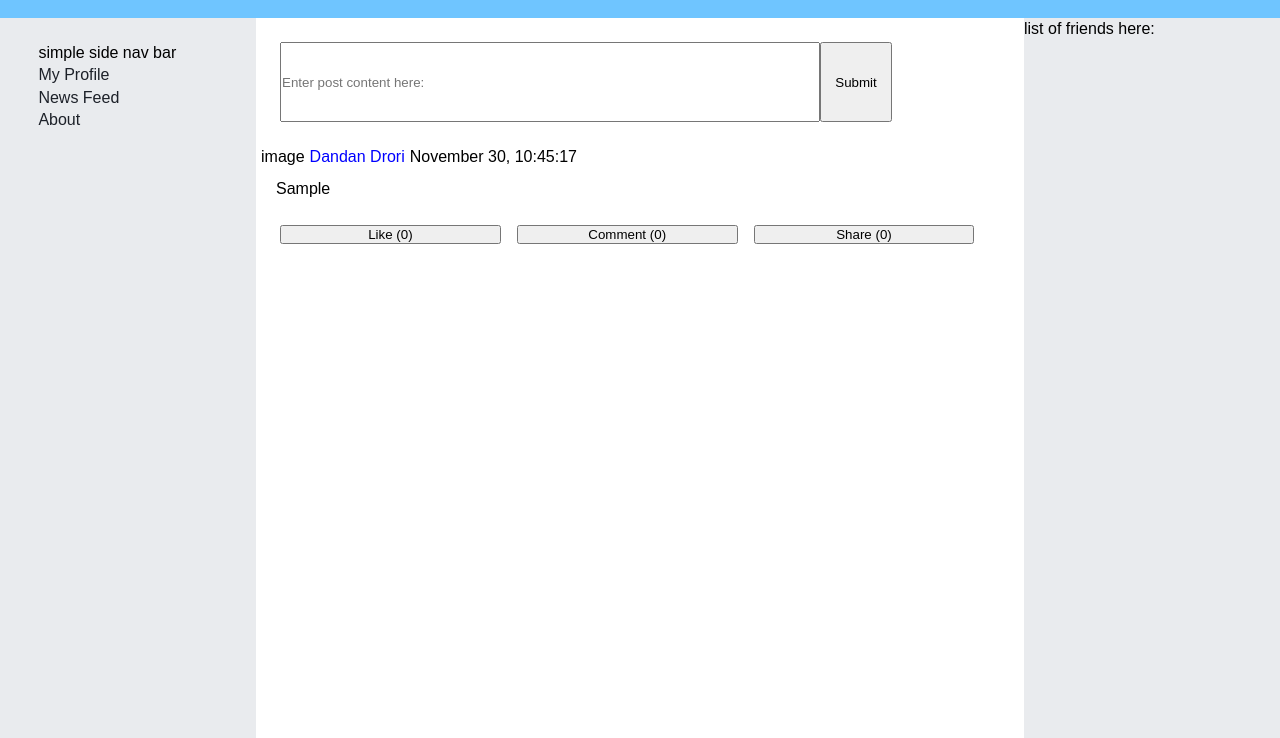
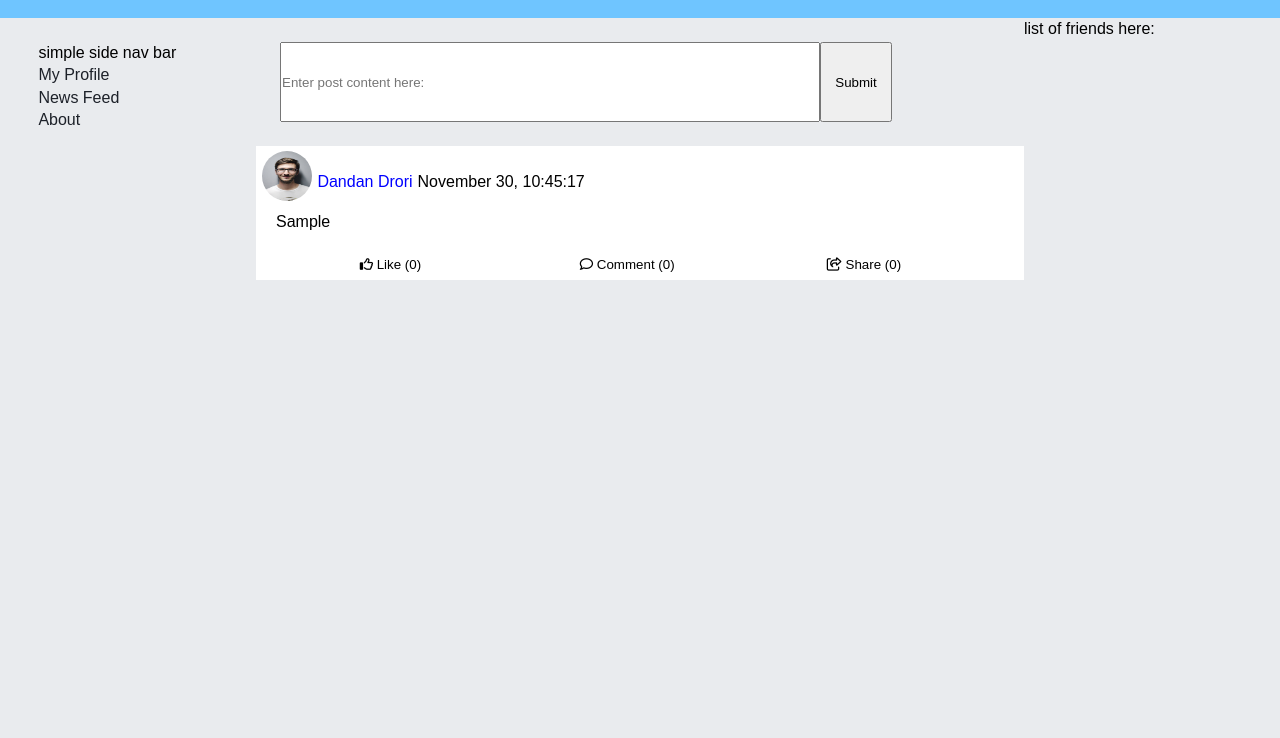
Before and after one commit to dandan-drori/Social-App, a React app in the folder my-app/: page / in a window 1280 px wide. Both pictures are taken after typing "Sample" into the empty fields and a click on the input "Submit". Shown: the part 62-800 px from the top of the page. Built offline with nearby package versions, Linux system fonts and the light colour scheme.

Commit message:
changed styiling

```diff
--- a/my-app/public/index.html
+++ b/my-app/public/index.html
@@ -11,6 +11,10 @@
     />
     <link rel="apple-touch-icon" href="logo192.png" />
     <title>React App</title>
+    <script
+      src="https://kit.fontawesome.com/a91f9c67ce.js"
+      crossorigin="anonymous"
+    ></script>
   </head>
   <body>
     <noscript>You need to enable JavaScript to run this app.</noscript>
--- a/my-app/src/App.css
+++ b/my-app/src/App.css
@@ -19,7 +19,14 @@ a:hover {
   text-decoration: underline;
 }
 
-img {
-  width: 100px;
-  height: 100px;
+button {
+  background: none;
 }
+
+button:focus {
+  outline: none;
+}
+
+button:hover {
+  background: #ddd;
+}
--- a/my-app/src/Components/CardHeader.js
+++ b/my-app/src/Components/CardHeader.js
@@ -21,12 +21,18 @@ export class CardHeader extends Component {
 
     return (
       <div style={{ display: 'flex' }}>
-        <p style={{ marginLeft: '5px' }}>image</p>
-        {/* <img src='../Images/michael-dam-mEZ3PoFGs_k-unsplash.jpg' alt='' /> */}
-        <a href='#' style={{ marginLeft: '5px', color: 'blue' }}>
+        <img
+          src={require('../Images/adult-beard-boy-casual-220453.jpg')}
+          alt=''
+          style={imgStyle}
+        />
+        <a
+          href='#'
+          style={{ marginLeft: '5px', color: 'blue', marginTop: '2.5vh' }}
+        >
           {fName + ' ' + lName}
         </a>
-        <p style={{ marginLeft: '5px' }}>
+        <p style={{ marginLeft: '5px', marginTop: '2.5vh' }}>
           {months[time.getMonth()] +
             ' ' +
             time.getDate() +
@@ -43,4 +49,11 @@ export class CardHeader extends Component {
   }
 }
 
+const imgStyle = {
+  width: '50px',
+  height: '50px',
+  borderRadius: '50%',
+  marginLeft: '0.5vw'
+};
+
 export default CardHeader;
--- a/my-app/src/Components/CardInterActive.js
+++ b/my-app/src/Components/CardInterActive.js
@@ -20,10 +20,16 @@ export class CardInterActive extends Component {
         }}
       >
         <button onClick={this.handleClick} style={buttonStyle}>
-          Like ({likesCount})
+          <i class='far fa-thumbs-up'></i> Like ({likesCount})
         </button>
-        <button style={buttonStyle}>Comment ({commentsCount})</button>
-        <button style={buttonStyle}>Share ({sharesCount})</button>
+        <button style={buttonStyle}>
+          {' '}
+          <i class='far fa-comment'></i> Comment ({commentsCount})
+        </button>
+        <button style={buttonStyle}>
+          {' '}
+          <i class='far fa-share-square'></i> Share ({sharesCount})
+        </button>
       </div>
     );
   }
@@ -31,7 +37,10 @@ export class CardInterActive extends Component {
 
 const buttonStyle = {
   width: '30%',
-  margin: '1vh'
+  margin: '1vh',
+  borderRadius: '5px',
+  border: 'none',
+  cursor: 'pointer'
 };
 
 export default CardInterActive;
--- a/my-app/src/Components/MainContainer.js
+++ b/my-app/src/Components/MainContainer.js
@@ -21,7 +21,8 @@ export class MainContainer extends Component {
 
 const ContainerStyle = {
   height: '90vh',
-  width: '60vw'
+  width: '60vw',
+  background: '#E9EBEE'
 };
 
 export default MainContainer;
--- a/my-app/src/Components/SocialCard.js
+++ b/my-app/src/Components/SocialCard.js
@@ -23,7 +23,9 @@ export class SocialCard extends Component {
 }
 
 const cardStyle = {
-  width: '100%'
+  width: '100%',
+  background: '#fff',
+  paddingTop: '5px'
 };
 
 export default SocialCard;
```
Also changed, not shown: my-app/src/Images/adult-beard-boy-casual-220453.jpg (added).
